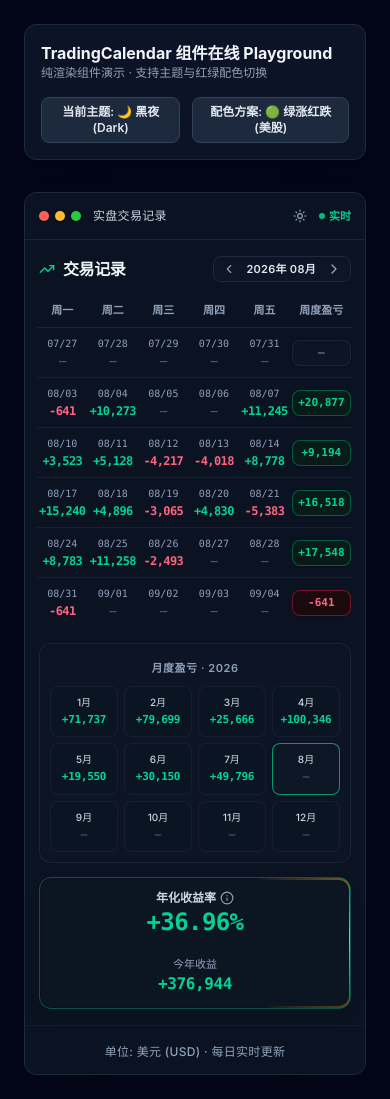
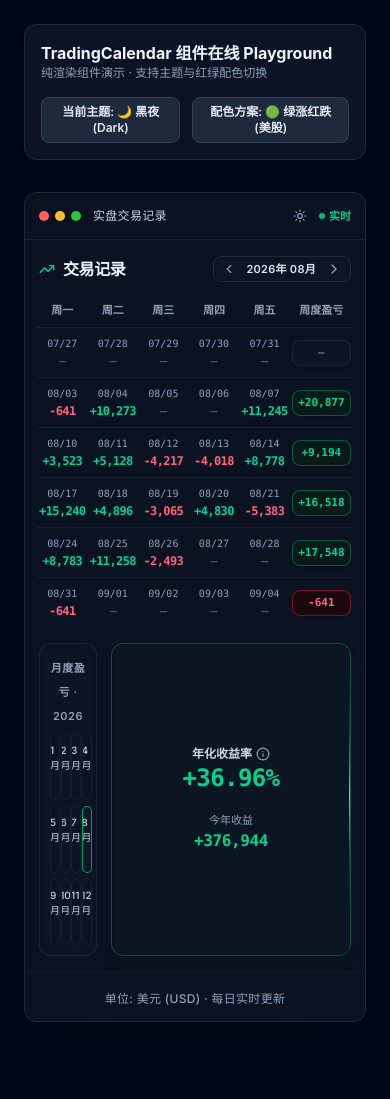
Before and after one commit to szy0syz/react-trading-calendar, a React (Vite) app: page / in a window 390 px wide. After the commit the page ends 1046 px from the top, so only its background shows below. Built offline with nearby package versions, Linux system fonts and the light colour scheme.

Commit message:
fix style

```diff
--- a/package.json
+++ b/package.json
@@ -13,8 +13,7 @@
       "import": "./dist/index.js",
       "require": "./dist/index.cjs"
     },
-    "./style.css": "./dist/trading-calendar.css",
-    "./dist/trading-calendar.css": "./dist/trading-calendar.css"
+    "./style.css": "./dist/trading-calendar.css"
   },
   "files": [
     "dist"
--- a/src/TradingCalendar.tsx
+++ b/src/TradingCalendar.tsx
@@ -69,7 +69,7 @@
           weeklySummaries={weeklySummaries}
         />
 
-        <div className="px-3.5 sm:px-6 pb-4 sm:pb-6 flex flex-col sm:flex-row gap-3.5 items-stretch">
+        <div className="px-3.5 sm:px-6 pb-4 sm:pb-6 flex flex-row gap-3.5 items-stretch">
           <MonthlyPnLGrid
             year={year}
             currentMonth={month}
--- a/src/components/AnnualSummaryCard.tsx
+++ b/src/components/AnnualSummaryCard.tsx
@@ -17,7 +17,7 @@
   const totalPnL = annualSummary?.totalPnL;
 
   return (
-    <div className="w-full sm:w-60 shrink-0 relative p-[1.5px] rounded-xl overflow-hidden shadow-lg border border-emerald-500/30 dark:border-emerald-500/40">
+    <div className="w-60 shrink-0 relative p-[1.5px] rounded-xl overflow-hidden shadow-lg border border-emerald-500/30 dark:border-emerald-500/40">
       {/* 跑马灯边框光晕 */}
       <div className="absolute inset-[-150%] animate-border-spin bg-[conic-gradient(from_0deg,transparent_0deg,rgba(251,191,36,0.25)_18deg,#fbbf24_45deg,rgba(251,191,36,0.25)_72deg,transparent_90deg,transparent_360deg)] opacity-95 pointer-events-none" />
 
```
